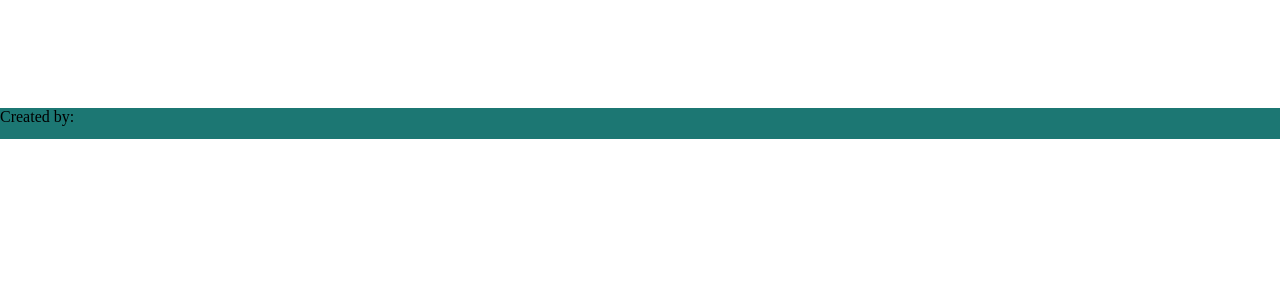
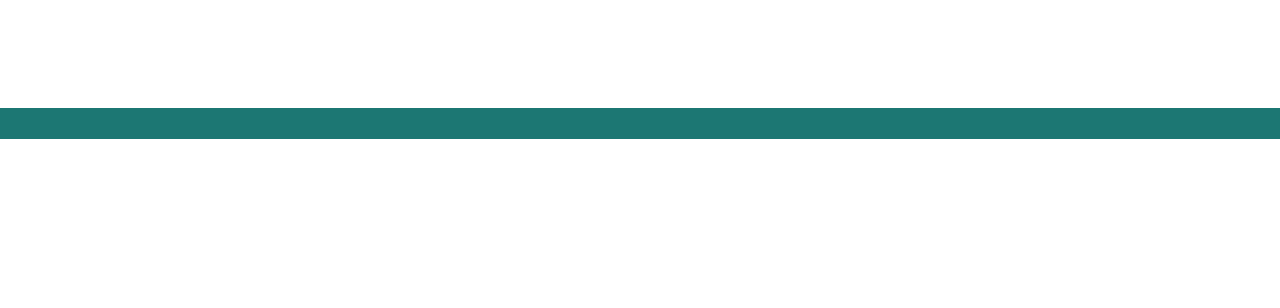
Before and after one commit to michal-mietus/amadventure-alfa, a Django app: page / in a window 1280 px wide. Shown: the part 492-800 px from the top of the page. Run offline with Django 3.2, Linux system fonts and the light colour scheme; the visitor is signed in with stand-in values (Sample User, id 1).

Commit message:
Footer commented content.

```diff
--- a/templates/base.html
+++ b/templates/base.html
@@ -31,7 +31,7 @@
                 {% block content %}{% endblock %}
             </main>
             <footer>
-                Created by:
+                <!--Created by: -->
             </footer>
             {% block scripts %}{% endblock %}
         </div>
```
